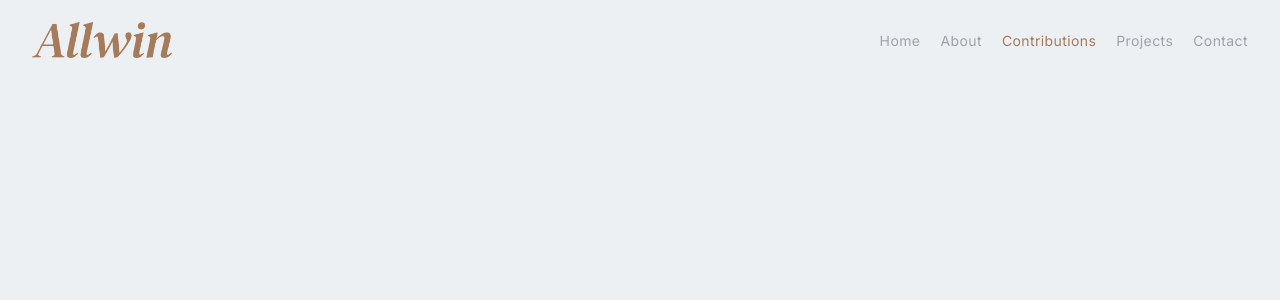
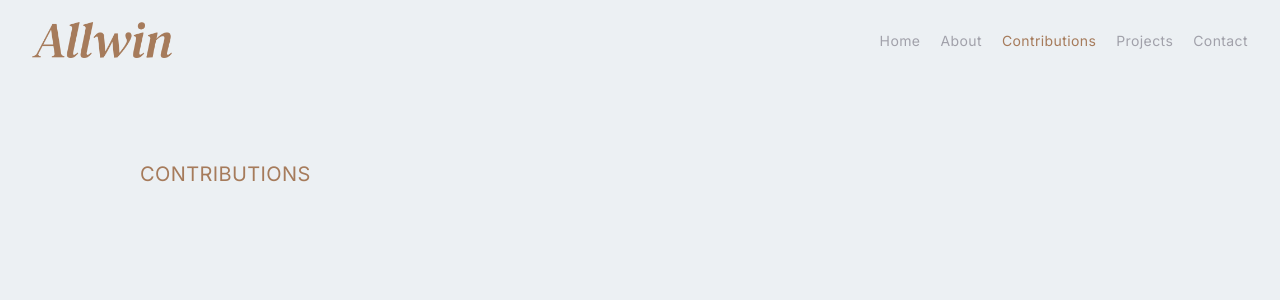
Before and after one commit to allwin199/allwin-portfolio, a Next.js app: page /contributions in a window 1280 px wide. Shown: the top 300 px of the page. Built offline with nearby package versions, Linux system fonts and the light colour scheme.

Commit message:
add contributions and projects page

```diff
--- a/src/app/about/page.tsx
+++ b/src/app/about/page.tsx
@@ -1,6 +1,6 @@
 const About = () => {
     return (
-        <div className="flex items-center py-16">
+        <div className="py-16 px-8">
             <div className="mt-24 max-w-[1000px] mx-auto">
                 <p className="uppercase text-xl text-primary mb-4">About</p>
                 <p className="py-2 text-gray-600">
--- a/src/app/contact/page.tsx
+++ b/src/app/contact/page.tsx
@@ -3,7 +3,7 @@ import MediaLinks from "@/components/Home/MediaLinks";
 
 const Contact = () => {
     return (
-        <div className="py-16">
+        <div className="py-16 px-8">
             <div className="mt-24 max-w-[1000px] mx-auto">
                 <p className="uppercase text-xl text-primary mb-6">Contact</p>
                 <p className="text-4xl">Prince Allwin</p>
--- a/src/app/contributions/page.tsx
+++ b/src/app/contributions/page.tsx
@@ -1,7 +1,15 @@
 import React from "react";
 
 const Contributions = () => {
-    return <div></div>;
+    return (
+        <div className="py-16">
+            <div className="mt-24 max-w-[1000px] mx-auto">
+                <p className="uppercase text-xl text-primary mb-6">
+                    Contributions
+                </p>
+            </div>
+        </div>
+    );
 };
 
 export default Contributions;
--- a/src/app/projects/page.tsx
+++ b/src/app/projects/page.tsx
@@ -1,7 +1,13 @@
 import React from "react";
 
 const page = () => {
-    return <div></div>;
+    return (
+        <div className="py-16">
+            <div className="mt-24 max-w-[1000px] mx-auto">
+                <p className="uppercase text-xl text-primary mb-6">Projects</p>
+            </div>
+        </div>
+    );
 };
 
 export default page;
```
